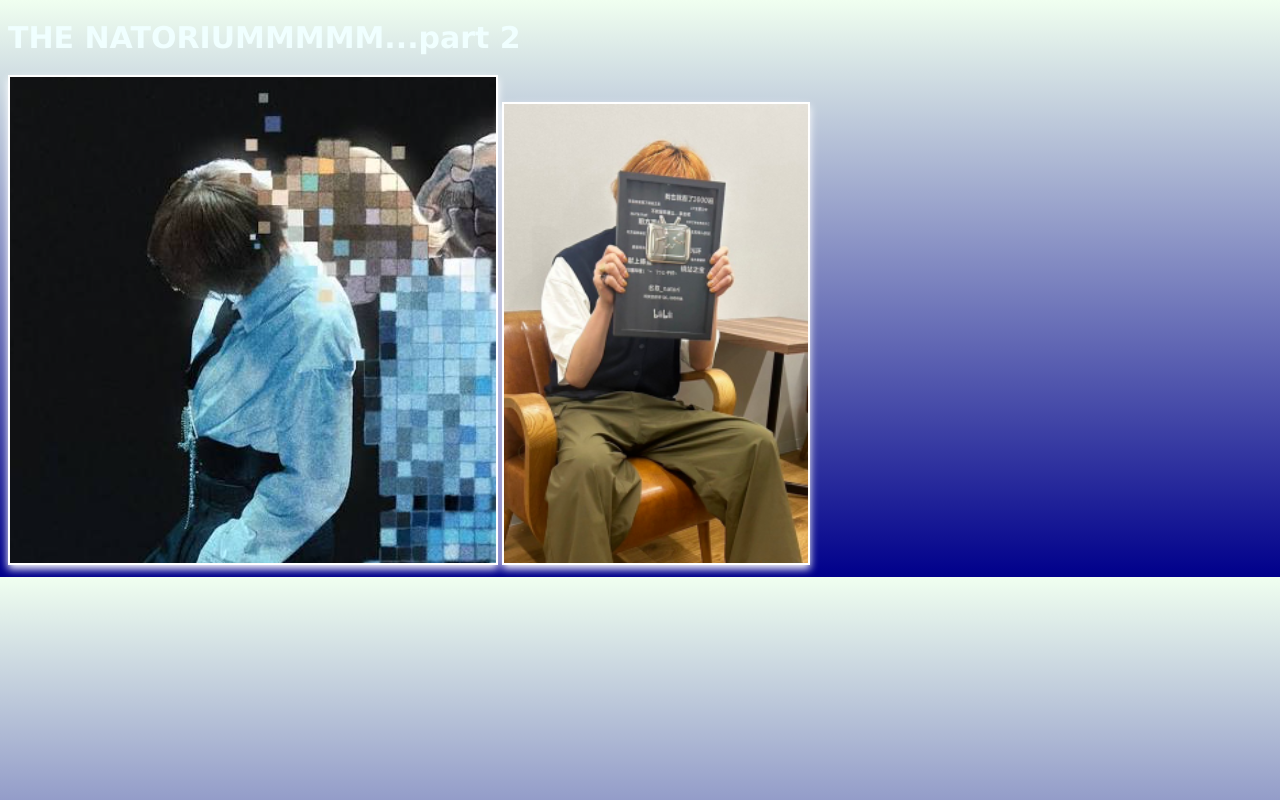
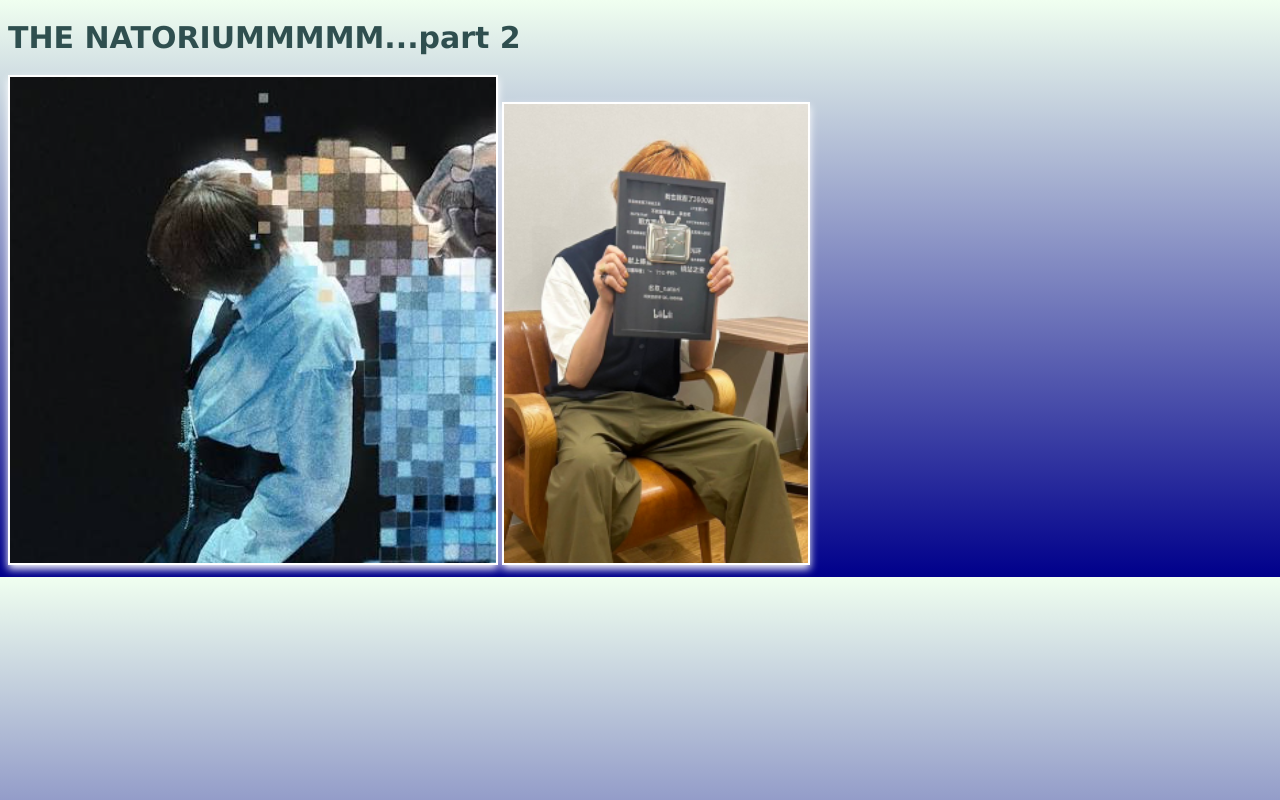
Before and after one commit to saanvia-25/natori, a plain HTML site: page index.html in a window 1280 px wide. Drawn offline with Linux system fonts and the light colour scheme.

Commit message:
changed header color

```diff
--- a/style.css
+++ b/style.css
@@ -4,7 +4,7 @@ body {
 
 h1 {
     font-size: 30px;
-    color:azure;
+    color:darkslategrey;
     font-family: 'Lucida Sans', 'Lucida Sans Regular', 'Lucida Grande', 'Lucida Sans Unicode', Geneva, Verdana, sans-serif;
 }
 
```
